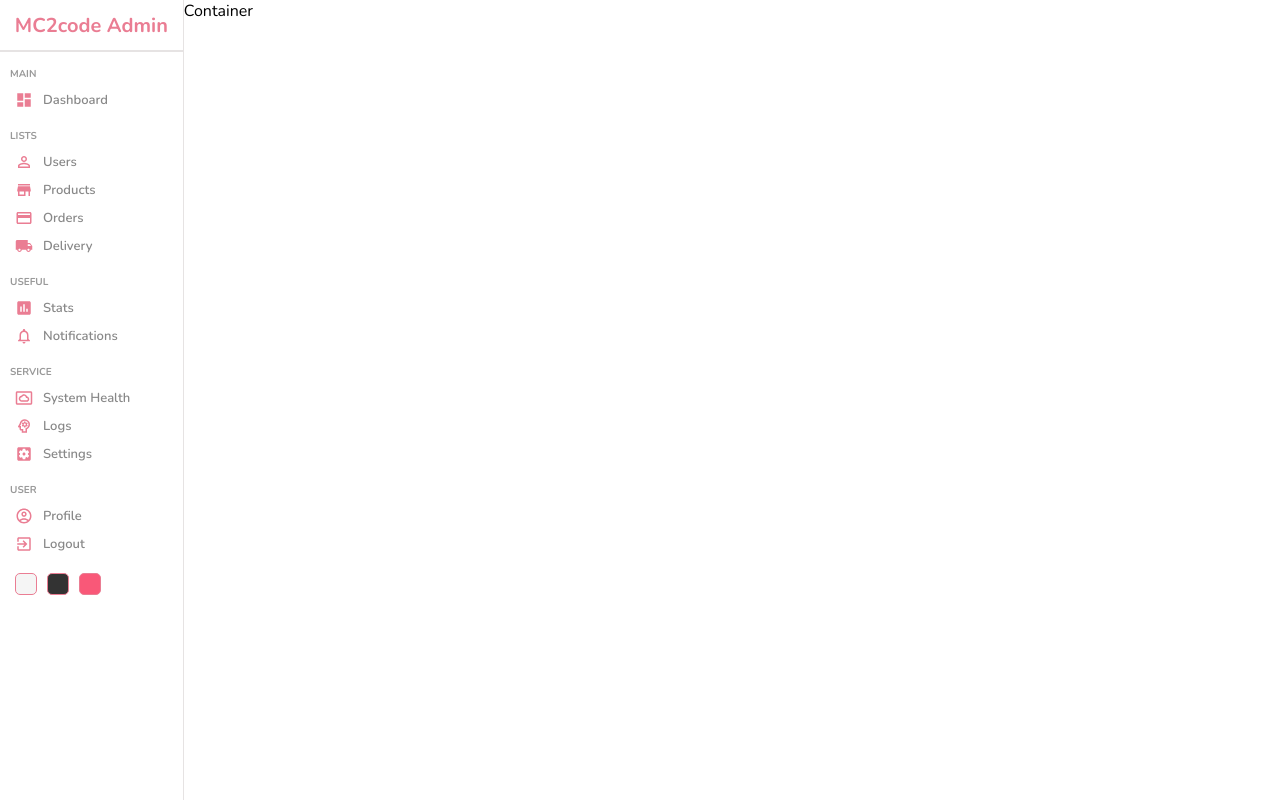
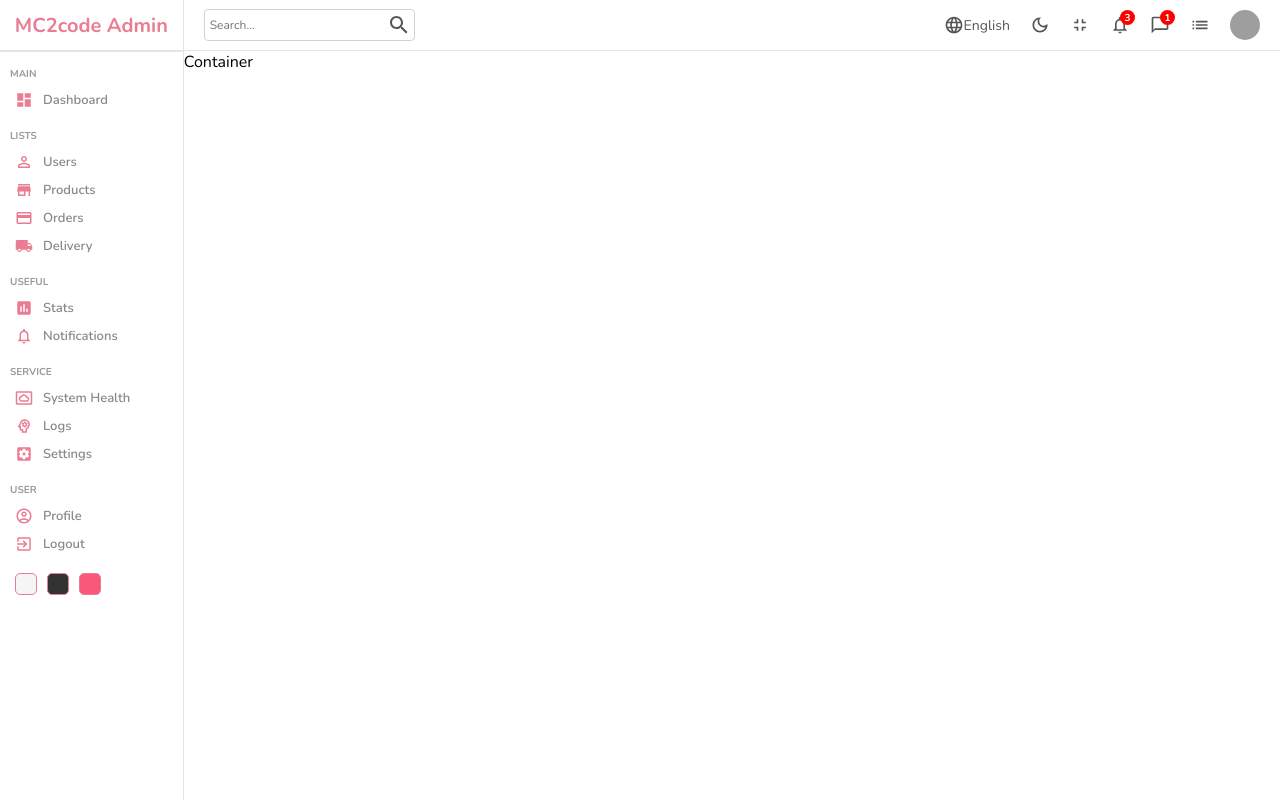
Before and after one commit to Khadija-Ou/Admin-Panel, a React (Create React App) app: page / in a window 1280 px wide. Built offline with nearby package versions, Linux system fonts and the light colour scheme; grey boxes are pictures that could not be loaded.

Commit message:
Styled the navBar component

```diff
--- a/src/components/navbar/NavBar.jsx
+++ b/src/components/navbar/NavBar.jsx
@@ -1,7 +1,53 @@
 import './navBar.scss'
+import SearchIcon from '@mui/icons-material/Search'
+import LanguageIcon from '@mui/icons-material/Language'
+import DarkModeOutlinedIcon from '@mui/icons-material/DarkModeOutlined'
+import FullscreenExitOutlinedIcon from '@mui/icons-material/FullscreenExitOutlined'
+import NotificationsNoneOutlinedIcon from '@mui/icons-material/NotificationsNoneOutlined'
+import ChatBubbleOutlineOutlinedIcon from '@mui/icons-material/ChatBubbleOutlineOutlined'
+import ListOutlinedIcon from '@mui/icons-material/ListOutlined'
 
 const NavBar = () => {
-  return <div>NavBar</div>
+  return (
+    <div className='navBar'>
+      <div className='wrapper'>
+        <div className='search'>
+          <input type='text' placeholder='Search...' />
+          <SearchIcon className='icon' />
+        </div>
+        <div className='items'>
+          <div className='item'>
+            <LanguageIcon className='icon' />
+            English
+          </div>
+          <div className='item'>
+            <DarkModeOutlinedIcon className='icon' />
+          </div>
+          <div className='item'>
+            <FullscreenExitOutlinedIcon className='icon' />
+          </div>
+          <div className='item'>
+            <NotificationsNoneOutlinedIcon className='icon' />
+            <span className='counter'>3</span>
+          </div>
+          <div className='item'>
+            <ChatBubbleOutlineOutlinedIcon className='icon' />
+            <span className='counter'>1</span>
+          </div>
+          <div className='item'>
+            <ListOutlinedIcon className='icon' />
+          </div>
+          <div className='item'>
+            <img
+              src='https://images.pexels.com/photos/15008591/pexels-photo-15008591.jpeg?auto=compress&cs=tinysrgb&w=1260&h=750&dpr=1'
+              alt=''
+              className='avatar'
+            />
+          </div>
+        </div>
+      </div>
+    </div>
+  )
 }
 
 export default NavBar
--- a/src/components/navbar/navBar.scss
+++ b/src/components/navbar/navBar.scss
@@ -0,0 +1,67 @@
+.navBar {
+  height: 50px;
+  border-bottom: 0.5px solid rgb(230, 227, 227);
+  display: flex;
+  align-items: center;
+  font-size: 14px;
+  color: #555;
+  .wrapper {
+    padding: 20px;
+    width: 100%;
+    display: flex;
+    align-items: center;
+    justify-content: space-between;
+
+    .search {
+      border: 1px solid lightgray;
+      border-radius: 4px;
+      display: flex;
+      align-items: center;
+      padding: 3px;
+      input {
+        border: none;
+        outline: none;
+        background: transparent;
+
+        &::placeholder {
+          font-size: 12px;
+        }
+      }
+    }
+
+    .items {
+      display: flex;
+      align-items: center;
+      gap: 20px;
+      .item {
+        display: flex;
+        align-items: center;
+        position: relative;
+
+        .icon {
+          font-size: 20px;
+        }
+        .counter {
+          background-color: red;
+          height: 15px;
+          width: 15px;
+          border-radius: 50%;
+          color: white;
+          display: flex;
+          align-items: center;
+          justify-content: center;
+          font-size: 10px;
+          font-weight: bold;
+          position: absolute;
+          top: -5px;
+          right: -5px;
+        }
+        .avatar {
+          height: 30px;
+          width: 30px;
+          border-radius: 50%;
+        }
+      }
+    }
+  }
+}
--- a/src/pages/home/Home.jsx
+++ b/src/pages/home/Home.jsx
@@ -1,10 +1,14 @@
 import './home.scss'
 import SideBar from '../../components/sidebar/SideBar'
+import NavBar from '../../components/navbar/NavBar'
 const Home = () => {
   return (
     <div className='home'>
       <SideBar />
-      <div className='homeContainer'>Container</div>
+      <div className='homeContainer'>
+        <NavBar />
+        Container
+      </div>
     </div>
   )
 }
```
